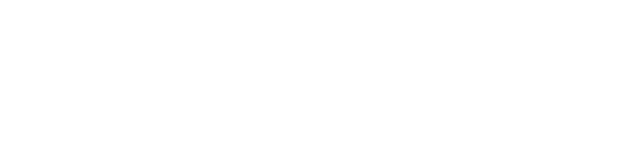
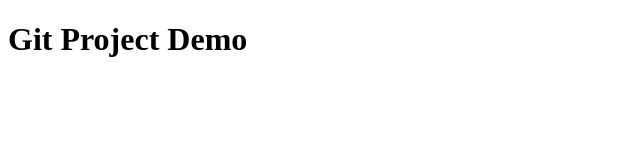
Before and after one commit to anushakhan2411679/Second-Project, a plain HTML site: page index.html in a window 1280 px wide. Shown: the whole page, without its empty margins (0-640 px from the left). Drawn offline with Linux system fonts and the light colour scheme.

Commit message:
Added Heading

```diff
--- a/index.html
+++ b/index.html
@@ -6,6 +6,6 @@
     <title>Demo</title>
 </head>
 <body>
-
+    <h1>Git Project Demo</h1>
 </body>
 </html>
```
